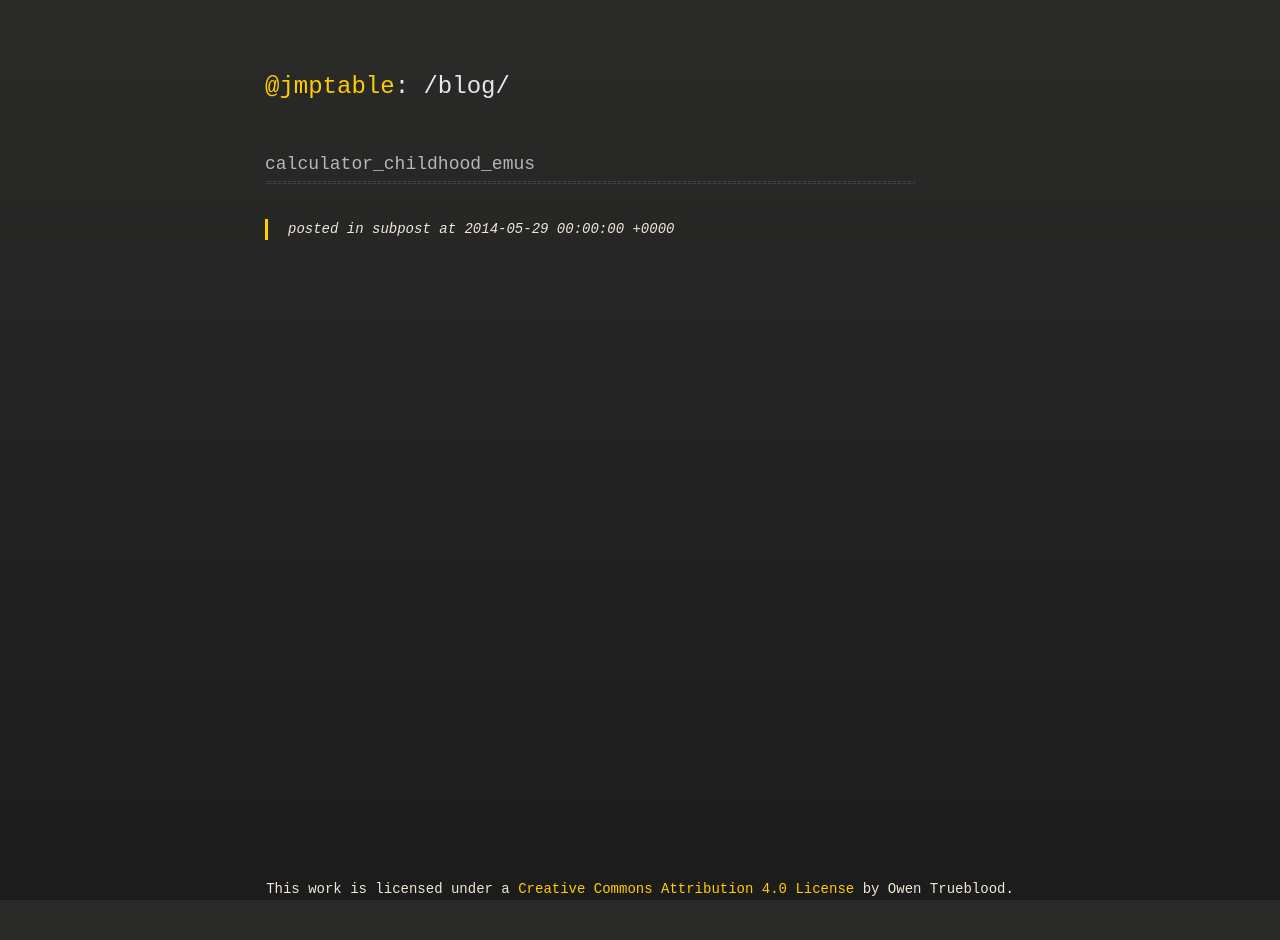
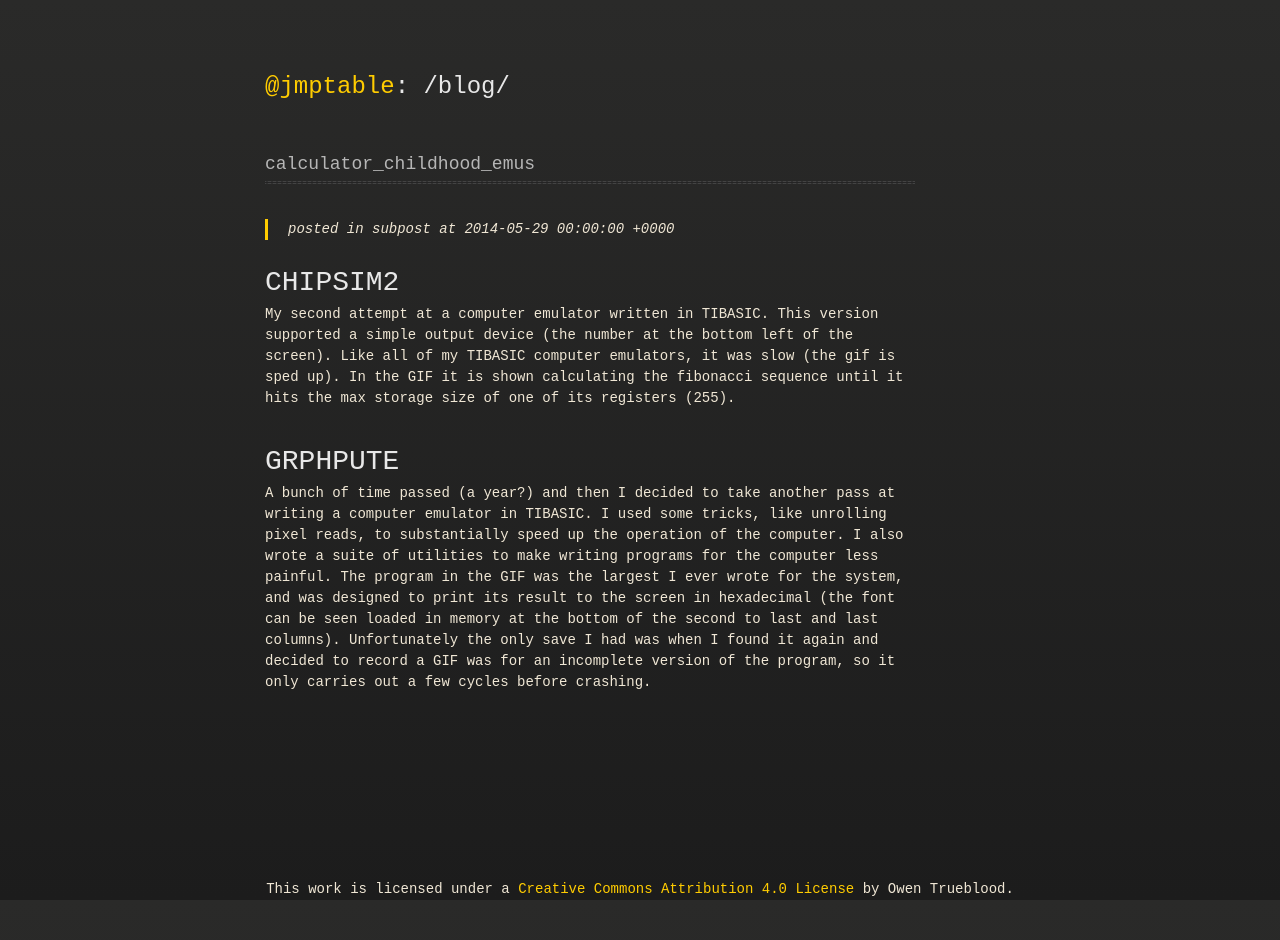
Before and after one commit to jmpinit/old-blog, a Jekyll site: the page built from _posts/2014-05-29-calculator_childhood_emus.md, in a window 1280 px wide. Built offline with Jekyll 4.4.1, drawn with Linux system fonts in a browser that asks for light colours.

Commit message:
Explanations of gifs.

```diff
--- a/_posts/2014-05-29-calculator_childhood_emus.md
+++ b/_posts/2014-05-29-calculator_childhood_emus.md
@@ -5,3 +5,13 @@ description: ""
 category: "subpost"
 tags: []
 ---
+
+<!-- TODO overview -->
+
+# CHIPSIM2
+
+My second attempt at a computer emulator written in TIBASIC. This version supported a simple output device (the number at the bottom left of the screen). Like all of my TIBASIC computer emulators, it was slow (the gif is sped up). In the GIF it is shown calculating the fibonacci sequence until it hits the max storage size of one of its registers (255).
+
+# GRPHPUTE
+
+A bunch of time passed (a year?) and then I decided to take another pass at writing a computer emulator in TIBASIC. I used some tricks, like unrolling pixel reads, to substantially speed up the operation of the computer. I also wrote a suite of utilities to make writing programs for the computer less painful. The program in the GIF was the largest I ever wrote for the system, and was designed to print its result to the screen in hexadecimal (the font can be seen loaded in memory at the bottom of the second to last and last columns). Unfortunately the only save I had was when I found it again and decided to record a GIF was for an incomplete version of the program, so it only carries out a few cycles before crashing.
```
